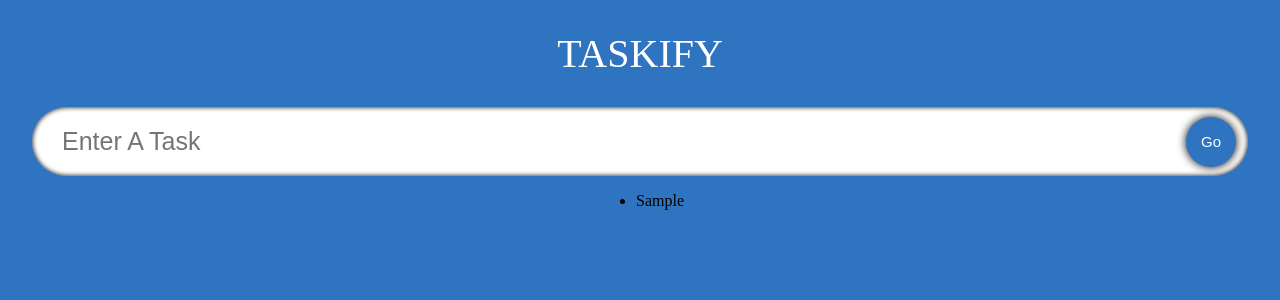
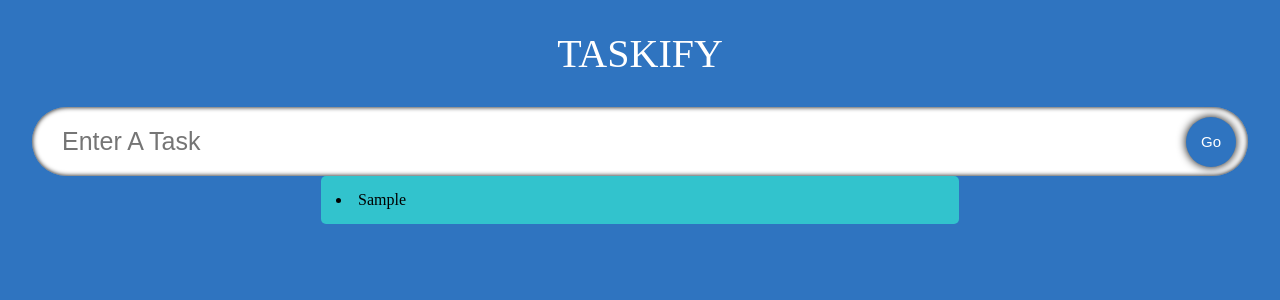
Before and after one commit to AdminForIinRange/LearningTS-REACT, a React (Vite) app: page / in a window 1280 px wide. Both pictures are taken after typing "Sample" into the empty fields and a click on the button "Go". Shown: the top 300 px of the page. Built offline with nearby package versions, Linux system fonts and the light colour scheme; a web font is replaced by a local one.

Commit message:
shifting all my interface in modal.ts for follow conventional TS rules, testing TodoList component

```diff
--- a/package.json
+++ b/package.json
@@ -11,7 +11,8 @@
   },
   "dependencies": {
     "react": "^18.2.0",
-    "react-dom": "^18.2.0"
+    "react-dom": "^18.2.0",
+    "react-icons": "^5.0.1"
   },
   "devDependencies": {
     "@types/react": "^18.2.64",
--- a/src/App.tsx
+++ b/src/App.tsx
@@ -1,7 +1,8 @@
 import React, { useState } from "react";
 import "./App.css";
-import InputField from "./components/InputFeild"; // Fixed typo in component import
+import InputField from "./components/InputField"; // Fixed typo in component import
 import { Todo } from "./model";
+import TodoList from "./components/TodoList";
 
 /**
  * App component represents the main application.
@@ -43,11 +44,7 @@ const App: React.FC = () => {
       <InputField todo={todo} setTodo={setTodo} handleAdd={handleAdd} />
 
       {/* Display the list of todos */}
-      <ul>
-        {todos.map((t) => (
-          <li key={t.id}>{t.todo}</li>
-        ))}
-      </ul>
+      <TodoList todos={todos}  setTodos={setTodo}/>
     </div>
   );
 };
--- a/src/components/InputFeild.tsx
+++ b/src/components/InputField.tsx
@@ -1,18 +1,13 @@
 import React, { useRef } from "react";
 import "./styles.css";
-
+import { InputFieldProps } from "../model";
 // Interface for props passed to the InputField component
-interface Props {
-  todo: string; // Current todo input value
-  setTodo: React.Dispatch<React.SetStateAction<string>>; // Function to update todo input value
-  handleAdd: (e: React.FormEvent) => void; // Function to handle todo addition
-}
 
 /**
  * InputField component represents the input field for adding new todos.
  * It receives todo value, function to update todo value, and function to handle todo addition as props.
  */
-const InputField: React.FC<Props> = ({ todo, setTodo, handleAdd }) => {
+const InputField: React.FC<InputFieldProps> = ({ todo, setTodo, handleAdd }) => {
   const inputRef = useRef<HTMLInputElement>(null)
   return (
     <form className="input" onSubmit={(e) => {
--- a/src/components/TodoList.tsx
+++ b/src/components/TodoList.tsx
@@ -1,17 +1,18 @@
-import React from 'react'
-import { Todo } from "../model";
-import "./styles.css"
+import React from "react";
+import { TodoListProps } from "../model";
+import "./styles.css";
 
-interface Props {
-  todos: string; // Current todo input value
-  setTodos: React.Dispatch<React.SetStateAction<string>>; // Function to update todo input value
+const TodoList: React.FC<TodoListProps> = ({ todos, setTodos }) => {
+  return (
+    <div className="todos">
+      {todos && todos.map((t) => (
+        <li key={t.id}>
+          {t.todo}
+          {t.isDone}
+        </li>
+      ))}
+    </div>
+  );
+};
 
-}
-
-const TodoList : React.FC<Props> = ( todos, setTodos, ) => {
-  return (
-    <div>TodoList</div>
-  )
-}
-
-export default TodoList
+export default TodoList;
```
Also changed, not shown: src/components/SingleTodo.tsx (added, +11 -0 lines), src/model.ts (+13 -0 lines), 1 other file (tests, documents, lock files or other folders).
